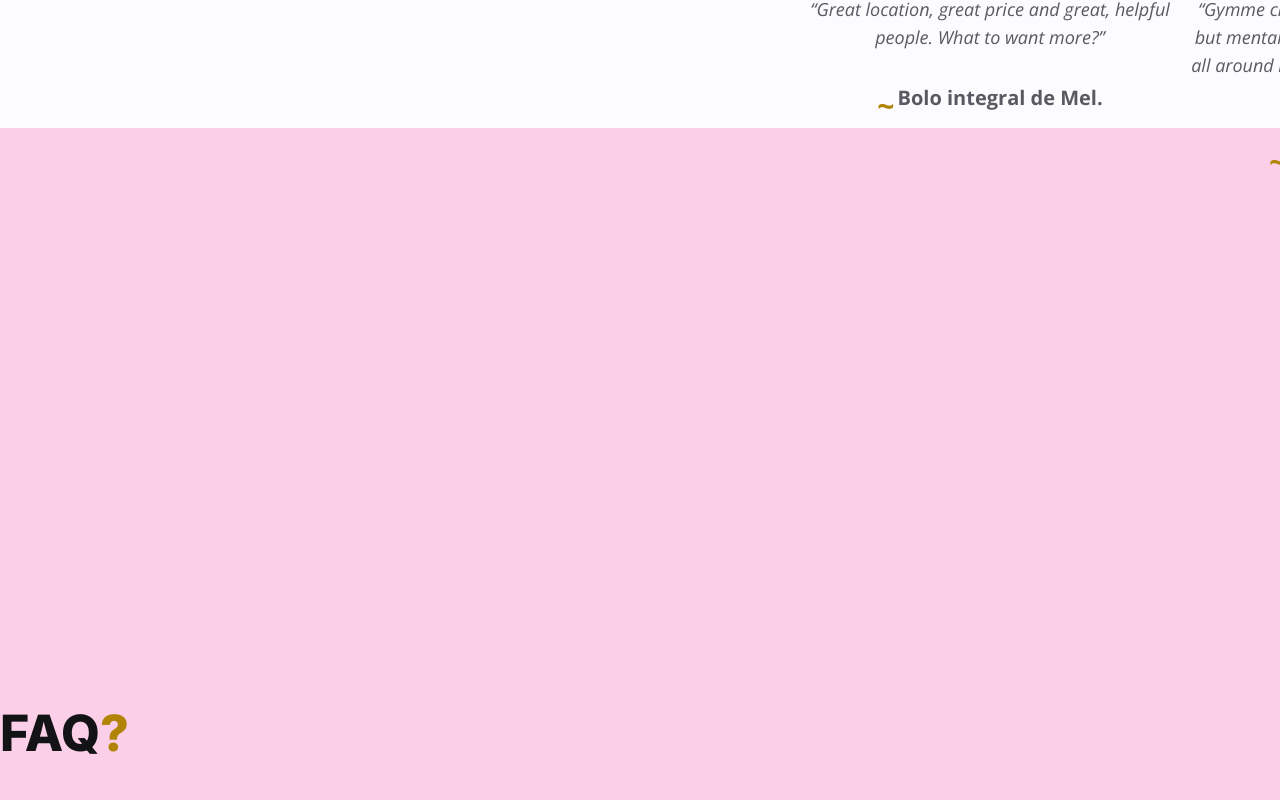
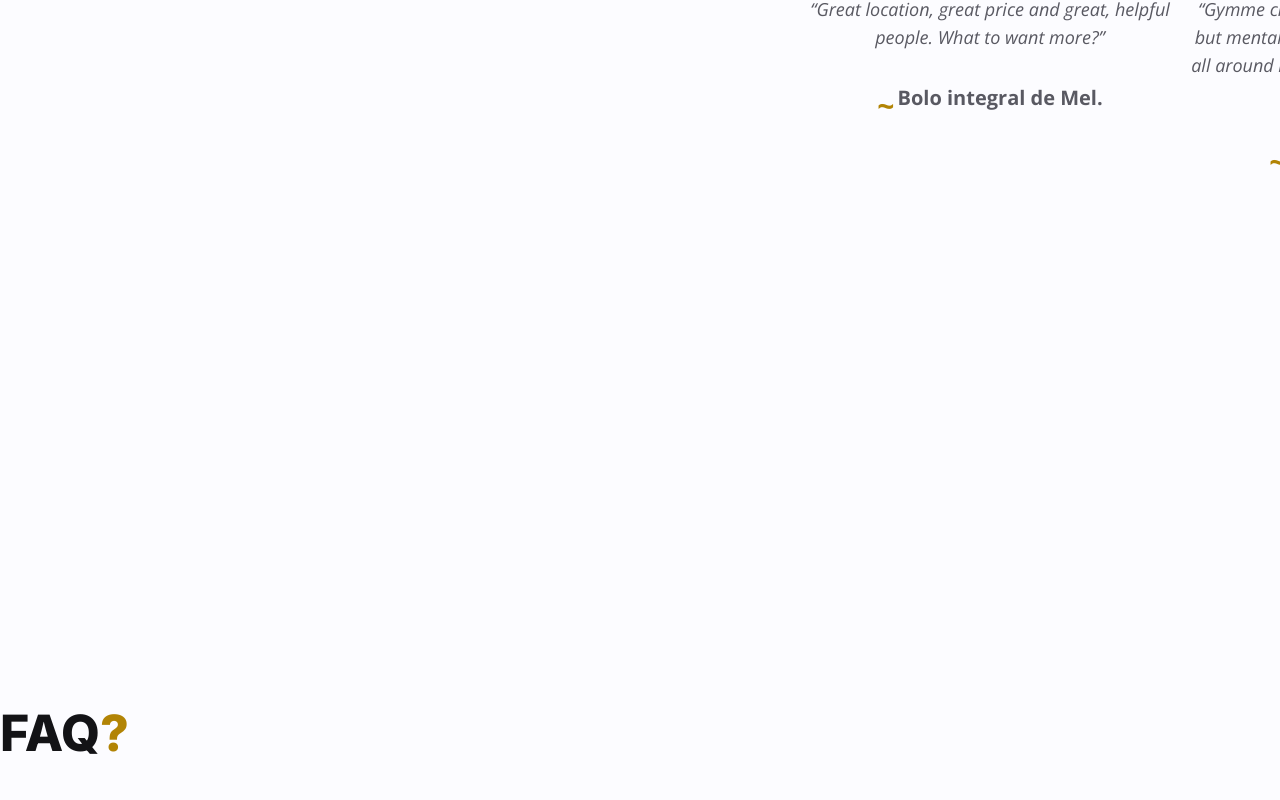
Before and after one commit to k-nylander/Mel_Selvagem-free, a React (Create React App) app: page / in a window 1280 px wide. Shown: the part 2480-3280 px from the top of the page. Built offline with nearby package versions, Linux system fonts and the light colour scheme; the HTML template or start-up script is replaced by a standard one.

Commit message:
feat: paq part 5

```diff
--- a/src/components/Faq.js
+++ b/src/components/Faq.js
@@ -10,7 +10,7 @@ const Faq = () => {
   // destrucuture faq data
   const { icon, title, accordions } = faq;
   return (
-    <section className='bg-pink-200 section pt-[480px] lb:pt-[280px]'>
+    <section className='section pt-[480px] lb:pt-[280px]'>
       <div>
         {/* section title */}
         <div>
```
